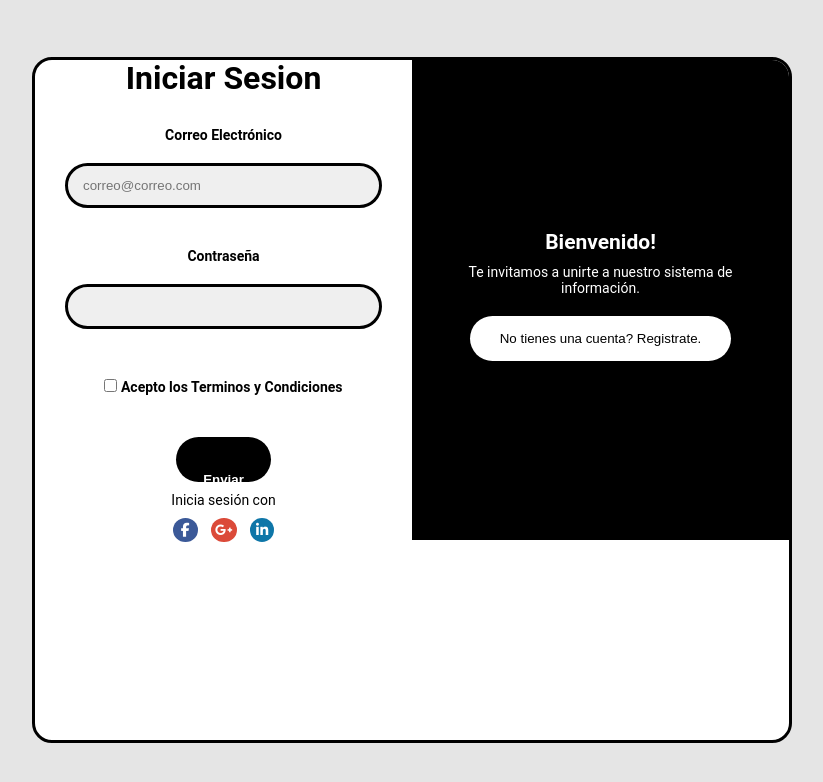
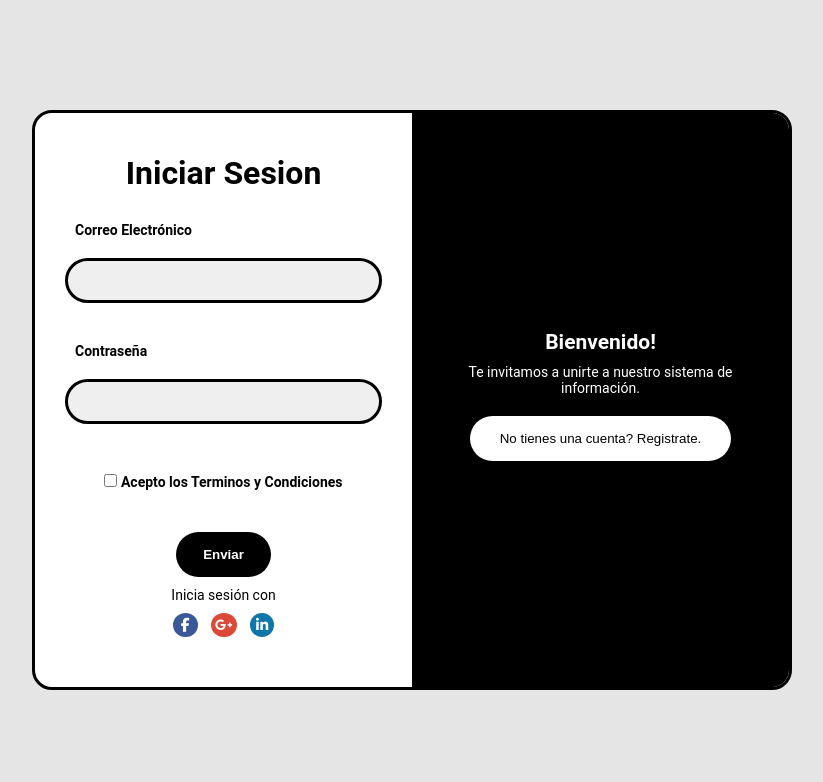
Before and after one commit to emilio268/avancemal, a Flask app: page /login in a window 1280 px wide. Shown: the top 782 px of the page, without its empty margins (228-1051 px from the left). Run offline with Flask 3, Linux system fonts and the light colour scheme; parts of the project's set-up code (start-up, migrations or seed data) failed here and were passed over; some libraries are stand-ins or nearby versions.

Commit message:
estilos del login completos-listo para conecciones

```diff
--- a/app/views/static/css/stylelogin.css
+++ b/app/views/static/css/stylelogin.css
@@ -23,7 +23,7 @@ body {
   background-color: #fff;
   width: 760px;
   max-width: 100vw;
-  height: 686px;
+  height: 580px;
   position: relative;
   overflow-x: hidden;
   border: solid black;
@@ -40,7 +40,7 @@ body {
   display: flex;
   justify-content: center;
   flex-direction: column;
-  height: 480px;
+  height: 565px;
   transition: all 0.5s ease-in;
 }
 .container .forms-container .form-control h2 {
@@ -62,7 +62,9 @@ body {
   border: none;
   padding: 20px;
   margin-top: 5px;
+  display: flex;
   background-color: #000000;
+  justify-content: center;
   border-radius: 25px;
   color: #fff;
   cursor: pointer;
@@ -106,13 +108,16 @@ body {
   width: 50%;
   text-align: center;
 }
+.container label{
+  justify-content: left;
+}
 .container .intros-container .intro-control {
   position: absolute;
   width: 100%;
   display: flex;
   justify-content: center;
   flex-direction: column;
-  height: 480px;
+  height: 574px;
   color: #fff;
   background: black;/*color fondo derecho*/
   transition: all 0.5s ease-in;
@@ -254,6 +259,12 @@ main {
 }
 
 .formulario__label {
+	display: grid;
+	font-weight: 700;
+	padding: 10px;
+	cursor: pointer;
+}
+.formulario__label1 {
 	display: block;
 	font-weight: 700;
 	padding: 10px;
@@ -263,6 +274,11 @@ main {
 .formulario__grupo-input {
 	position: relative;
 }
+.formulario__grupo-input i {
+	margin-bottom: 10px;
+  display: flex;
+}
+
 
 .formulario__input {
 	width: 100%;
@@ -325,6 +341,7 @@ main {
 
 .formulario__mensaje p {
 	margin: 0;
+  font-size: 11px;
 }
 
 .formulario__grupo-btn-enviar {
@@ -344,6 +361,8 @@ main {
 	border-radius: 3px;
 	cursor: pointer;
 	transition: .1s ease all;
+  justify-content: center;
+  align-items: center;
 }
 
 .formulario__btn:hover {
--- a/app/views/templates/login/login.html
+++ b/app/views/templates/login/login.html
@@ -1,4 +1,4 @@
-<head>
+  <head>
   <link href="../../static/css/stylelogin.css">
         <link rel="stylesheet" href="../../static/css/stylelogin.css">
 </head>
@@ -35,7 +35,7 @@
 			<div class="formulario__grupo" id="grupo__correo">
 				<label for="correo" class="formulario__label">Correo Electrónico</label>
 				<div class="formulario__grupo-input">
-					<input type="email" class="formulario__input" name="correo" id="correo" placeholder="correo@correo.com">
+					<input type="email" class="formulario__input" name="correo" id="correo" >
 					<i class="formulario__validacion-estado fas fa-times-circle"></i>
 				</div>
 				<p class="formulario__input-error">El correo solo puede contener letras, numeros, puntos, guiones y guion bajo.</p>
@@ -54,7 +54,7 @@
 
       	<!-- Grupo: Terminos y Condiciones -->
 			<div class="formulario__grupo" id="grupo__terminos">
-				<label class="formulario__label">
+				<label class="formulario__label1">
 					<input class="formulario__checkbox" type="checkbox" name="terminos" id="terminos">
 					Acepto los Terminos y Condiciones
 				</label>
```
